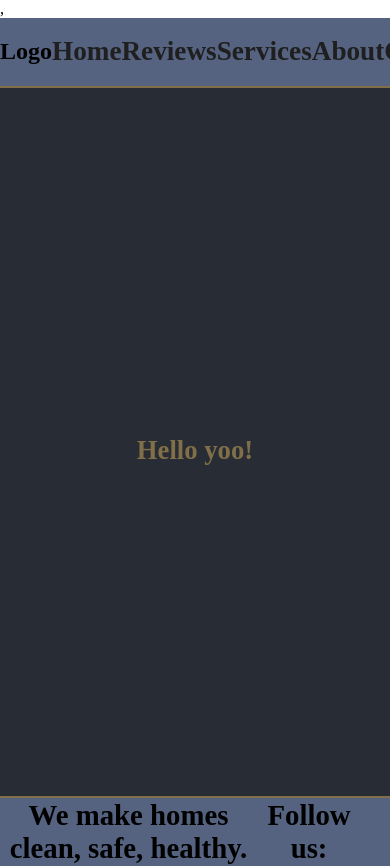
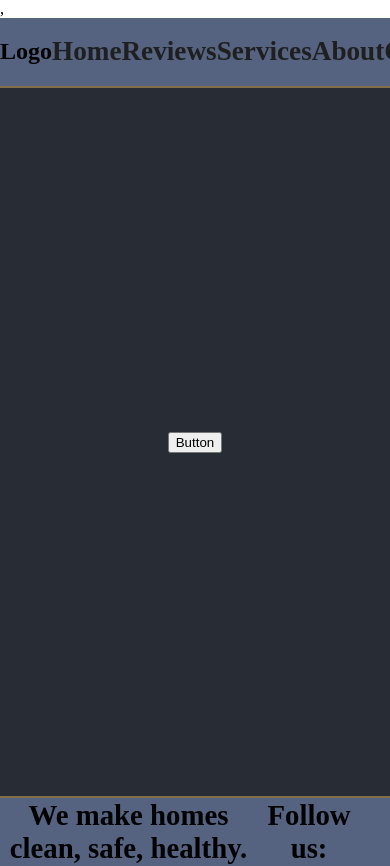
Before and after one commit to BAZBOT123/Cleaning-Website, a React (Create React App) app: page / in a window 390 px wide. Shown: the top 866 px of the page. Built offline with nearby package versions, Linux system fonts and the light colour scheme; no server answers; some icons are missing.

Commit message:
added responsiveness to SVG icon

```diff
--- a/src/App.css
+++ b/src/App.css
@@ -89,6 +89,12 @@ svg {
   height: 1.8em;
 }
 
+.follow-us:hover a {
+  fill:  #9a8761;
+  transition: .8s;
+
+}
+
 /* .App-link {
   color: #61dafb;
 }
--- a/src/components/Home.js
+++ b/src/components/Home.js
@@ -1,6 +1,7 @@
 import '../App.css';
 import { Link } from "react-router-dom"
 import { ReactComponent as InstgramSvg } from '../assets/instagram-brands.svg';
+import React, { Component } from 'react';
 
 
 
@@ -31,7 +32,11 @@ export default function Home() {
       </nav>
 
       <main className="App-header">
-        <h1>Hello yoo!</h1>
+      <div>
+      <Link to='https://react.semantic-ui.com/'>
+      <button type="button" className="btn btn-info">Button</button>
+      </Link>
+      </div>
       </main>
 
 
```
